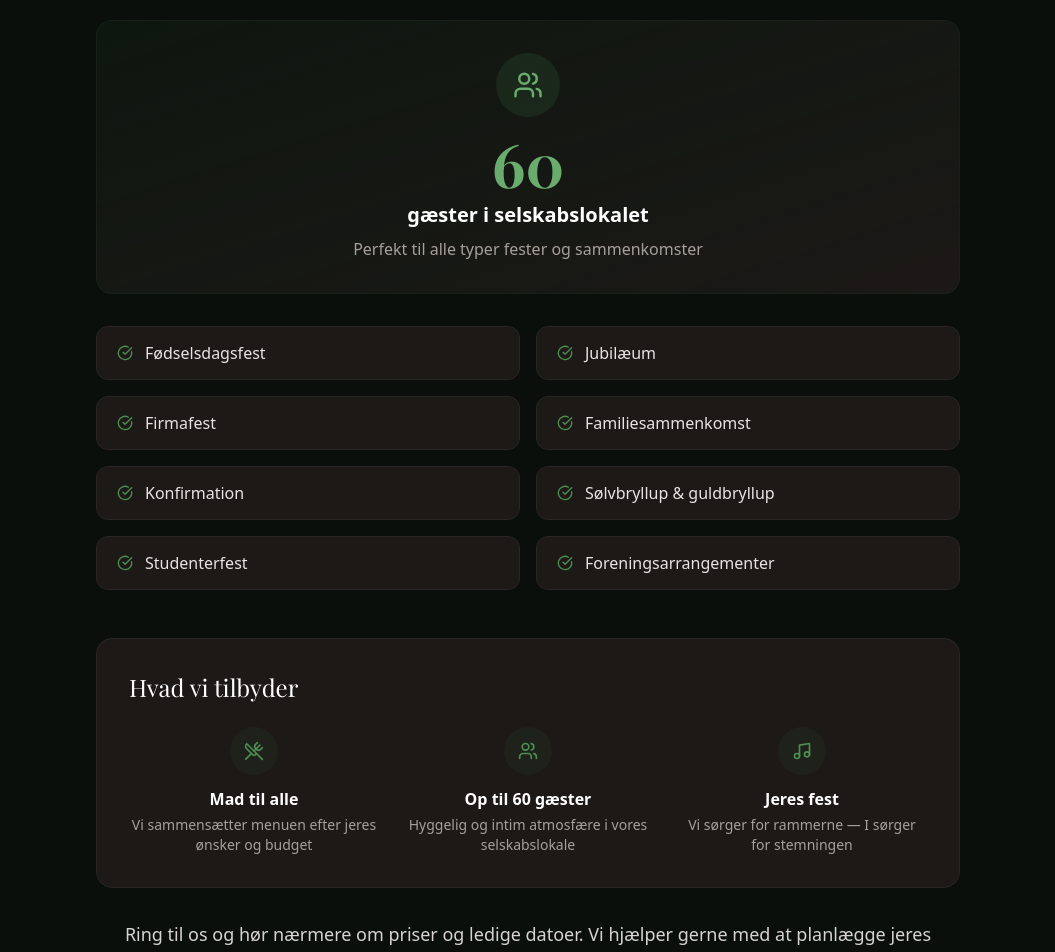
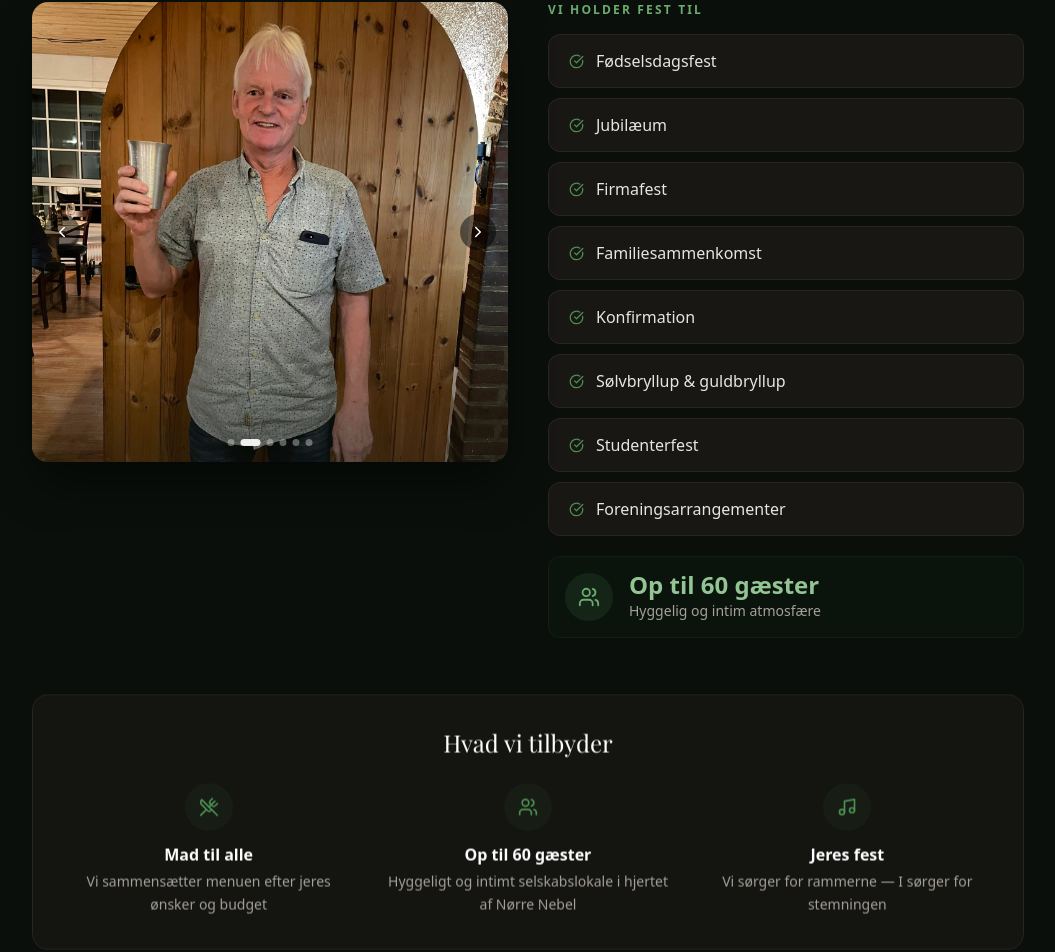
Before and after one commit to SloThdk/Bjaelkestuen, a Next.js app: page /selskaber in a window 1280 px wide. Shown: the part 354-1306 px from the top of the page, without its empty margins (112-1167 px from the left). Built offline with nearby package versions, Linux system fonts and the light colour scheme; a web font is replaced by a local one.

Commit message:
Selskaber: real FB event photos + crossfade slideshow, reveal animations, polished layout

```diff
--- a/src/app/selskaber/page.tsx
+++ b/src/app/selskaber/page.tsx
@@ -1,33 +1,37 @@
 import { Phone, Users, UtensilsCrossed, Music, CheckCircle } from 'lucide-react'
 import Footer from '@/components/Footer'
+import Reveal from '@/components/Reveal'
+import Slideshow from '@/components/Slideshow'
 import { restaurant } from '@/lib/data'
 
 export default function Selskaber() {
   return (
     <>
-      <div className="bg-[#0a0f0b] py-16">
-        <div className="container mx-auto px-4 max-w-4xl">
+      <div className="bg-[#0a0f0b]">
+        <div className="container mx-auto px-4 max-w-5xl py-14">
 
-          <div className="text-center mb-14">
-            <p className="text-forest-500 text-sm uppercase tracking-widest mb-2 font-semibold">Bjælkestuen</p>
+          {/* Header */}
+          <Reveal direction="up" distance={12}>
+            <div className="text-center mb-12">
+              <p className="text-forest-500 text-xs uppercase tracking-[0.2em] mb-2 font-semibold">Bjælkestuen</p>
               <h1 className="font-playfair text-4xl sm:text-5xl text-white mb-4">Fester & Selskaber</h1>
-            <p className="text-stone-400 max-w-xl mx-auto text-lg">
+              <p className="text-stone-400 max-w-xl mx-auto text-lg leading-relaxed">
                 Vi har et hyggeligt selskabslokale med plads til op til 60 gæster. Vi holder gerne festen for dig.
               </p>
             </div>
+          </Reveal>
 
-          {/* Big capacity card */}
-          <div className="bg-gradient-to-br from-forest-800/20 to-stone-900 border border-forest-800/30 rounded-2xl p-8 text-center mb-8">
-            <div className="w-16 h-16 rounded-full bg-forest-600/20 flex items-center justify-center mx-auto mb-4">
-              <Users size={30} className="text-forest-400" />
-            </div>
-            <p className="font-playfair text-6xl font-bold text-forest-400 mb-2">60</p>
-            <p className="text-white text-xl font-semibold">gæster i selskabslokalet</p>
-            <p className="text-stone-400 mt-2">Perfekt til alle typer fester og sammenkomster</p>
-          </div>
+          {/* Slideshow + occasions side by side on desktop */}
+          <div className="grid lg:grid-cols-2 gap-10 items-start mb-14">
 
-          {/* Occasions */}
-          <div className="grid sm:grid-cols-2 gap-4 mb-12">
+            <Reveal direction="left" distance={20} duration={700}>
+              <Slideshow />
+            </Reveal>
+
+            <Reveal direction="right" distance={20} duration={700} delay={100}>
+              <div>
+                <p className="text-forest-400 text-xs uppercase tracking-[0.18em] mb-4 font-semibold">Vi holder fest til</p>
+                <div className="grid grid-cols-1 gap-2.5">
                   {[
                     'Fødselsdagsfest',
                     'Jubilæum',
@@ -37,21 +41,42 @@ export default function Selskaber() {
                     'Sølvbryllup & guldbryllup',
                     'Studenterfest',
                     'Foreningsarrangementer',
-            ].map((occasion) => (
-              <div key={occasion} className="flex items-center gap-3 bg-stone-900 rounded-xl px-5 py-3.5 border border-stone-800">
-                <CheckCircle size={16} className="text-forest-500 shrink-0" />
-                <span className="text-stone-200">{occasion}</span>
+                  ].map((occasion, i) => (
+                    <div
+                      key={occasion}
+                      className="flex items-center gap-3 bg-stone-900/80 rounded-xl px-5 py-3.5 border border-stone-800"
+                      style={{
+                        transitionDelay: `${i * 40}ms`,
+                      }}
+                    >
+                      <CheckCircle size={15} className="text-forest-500 shrink-0" />
+                      <span className="text-stone-200 font-medium">{occasion}</span>
                     </div>
                   ))}
                 </div>
 
+                {/* Capacity badge */}
+                <div className="mt-5 flex items-center gap-4 bg-forest-900/30 border border-forest-800/30 rounded-xl p-4">
+                  <div className="w-12 h-12 rounded-full bg-forest-600/20 flex items-center justify-center shrink-0">
+                    <Users size={22} className="text-forest-400" />
+                  </div>
+                  <div>
+                    <p className="text-forest-300 font-bold text-2xl leading-none">Op til 60 gæster</p>
+                    <p className="text-stone-400 text-sm mt-1">Hyggelig og intim atmosfære</p>
+                  </div>
+                </div>
+              </div>
+            </Reveal>
+          </div>
+
           {/* What we offer */}
-          <div className="bg-stone-900 rounded-2xl border border-stone-800 p-8 mb-8">
-            <h2 className="font-playfair text-2xl text-white mb-6">Hvad vi tilbyder</h2>
-            <div className="grid sm:grid-cols-3 gap-6">
+          <Reveal direction="up" distance={12}>
+            <div className="bg-stone-900/60 rounded-2xl border border-stone-800 p-8 mb-10">
+              <h2 className="font-playfair text-2xl text-white mb-6 text-center">Hvad vi tilbyder</h2>
+              <div className="grid sm:grid-cols-3 gap-8">
                 {[
                   { icon: UtensilsCrossed, title: 'Mad til alle', desc: 'Vi sammensætter menuen efter jeres ønsker og budget' },
-                { icon: Users, title: 'Op til 60 gæster', desc: 'Hyggelig og intim atmosfære i vores selskabslokale' },
+                  { icon: Users, title: 'Op til 60 gæster', desc: 'Hyggeligt og intimt selskabslokale i hjertet af Nørre Nebel' },
                   { icon: Music, title: 'Jeres fest', desc: 'Vi sørger for rammerne — I sørger for stemningen' },
                 ].map(({ icon: Icon, title, desc }) => (
                   <div key={title} className="text-center">
@@ -59,25 +84,29 @@ export default function Selskaber() {
                       <Icon size={20} className="text-forest-500" />
                     </div>
                     <p className="text-white font-semibold mb-1">{title}</p>
-                  <p className="text-stone-400 text-sm">{desc}</p>
+                    <p className="text-stone-400 text-sm leading-relaxed">{desc}</p>
                   </div>
                 ))}
               </div>
             </div>
+          </Reveal>
 
           {/* CTA */}
+          <Reveal direction="up" distance={10}>
             <div className="text-center">
-            <p className="text-stone-300 text-lg mb-6">
+              <p className="text-stone-300 text-lg mb-6 leading-relaxed max-w-xl mx-auto">
                 Ring til os og hør nærmere om priser og ledige datoer. Vi hjælper gerne med at planlægge jeres arrangement.
               </p>
               <a
                 href={`tel:${restaurant.phone.replace(/\s/g,'')}`}
-              className="inline-flex items-center gap-2 bg-forest-600 hover:bg-forest-500 text-white text-lg font-semibold px-8 py-4 rounded-xl transition"
+                className="inline-flex items-center gap-2 bg-forest-700 hover:bg-forest-600 text-white text-lg font-semibold px-8 py-4 rounded-xl transition"
               >
                 <Phone size={20} />
                 Ring til os — {restaurant.phone}
               </a>
             </div>
+          </Reveal>
+
         </div>
       </div>
       <Footer />
--- /dev/null
+++ b/src/components/Slideshow.tsx
@@ -0,0 +1,89 @@
+'use client'
+import { useState, useEffect, useCallback } from 'react'
+import Image from 'next/image'
+import { ChevronLeft, ChevronRight } from 'lucide-react'
+
+const slides = [
+  { src: '/images/interior-2.jpg', alt: 'Fuldt hus og hyggelig stemning' },
+  { src: '/images/event-2.jpg',    alt: 'Gæster fejrer hos Bjælkestuen' },
+  { src: '/images/interior-3.jpg', alt: 'Det smukke interiør' },
+  { src: '/images/event-1.jpg',    alt: 'Godt humør og gode oplevelser' },
+  { src: '/images/interior-4.jpg', alt: 'Hyggeligt selskabslokale' },
+  { src: '/images/interior-5.jpg', alt: 'Bjælkestuen — Nørre Nebel' },
+]
+
+export default function Slideshow() {
+  const [current, setCurrent] = useState(0)
+  const [paused, setPaused] = useState(false)
+
+  const next = useCallback(() => setCurrent(c => (c + 1) % slides.length), [])
+  const prev = () => setCurrent(c => (c - 1 + slides.length) % slides.length)
+
+  useEffect(() => {
+    if (paused) return
+    const t = setInterval(next, 4500)
+    return () => clearInterval(t)
+  }, [paused, next])
+
+  return (
+    <div
+      className="relative h-[340px] sm:h-[460px] rounded-2xl overflow-hidden shadow-2xl shadow-black/60"
+      onMouseEnter={() => setPaused(true)}
+      onMouseLeave={() => setPaused(false)}
+    >
+      {/* All slides stacked — crossfade */}
+      {slides.map((slide, i) => (
+        <div
+          key={slide.src}
+          className="absolute inset-0 transition-opacity duration-700"
+          style={{ opacity: i === current ? 1 : 0 }}
+        >
+          <Image
+            src={slide.src}
+            alt={slide.alt}
+            fill
+            className="object-cover object-center"
+            sizes="(max-width: 768px) 100vw, 50vw"
+          />
+        </div>
+      ))}
+
+      {/* Overlay gradient */}
+      <div className="absolute inset-0 bg-gradient-to-t from-[#0a0f0b]/60 via-transparent to-transparent pointer-events-none" />
+
+      {/* Prev / Next */}
+      <button
+        onClick={prev}
+        className="absolute left-3 top-1/2 -translate-y-1/2 z-10 w-9 h-9 rounded-full bg-black/50 hover:bg-black/70 text-white flex items-center justify-center transition"
+        aria-label="Forrige billede"
+      >
+        <ChevronLeft size={18} />
+      </button>
+      <button
+        onClick={next}
+        className="absolute right-3 top-1/2 -translate-y-1/2 z-10 w-9 h-9 rounded-full bg-black/50 hover:bg-black/70 text-white flex items-center justify-center transition"
+        aria-label="Næste billede"
+      >
+        <ChevronRight size={18} />
+      </button>
+
+      {/* Dots */}
+      <div className="absolute bottom-4 left-1/2 -translate-x-1/2 z-10 flex items-center gap-1.5">
+        {slides.map((_, i) => (
+          <button
+            key={i}
+            onClick={() => setCurrent(i)}
+            aria-label={`Billede ${i + 1}`}
+            className="transition-all duration-300"
+            style={{
+              width: i === current ? 20 : 7,
+              height: 7,
+              borderRadius: 999,
+              backgroundColor: i === current ? 'rgba(255,255,255,0.9)' : 'rgba(255,255,255,0.35)',
+            }}
+          />
+        ))}
+      </div>
+    </div>
+  )
+}
```
Also changed, not shown: public/images/event-1.jpg (added), public/images/event-2.jpg (added). Lines whose indentation alone changed are shown as unchanged.
